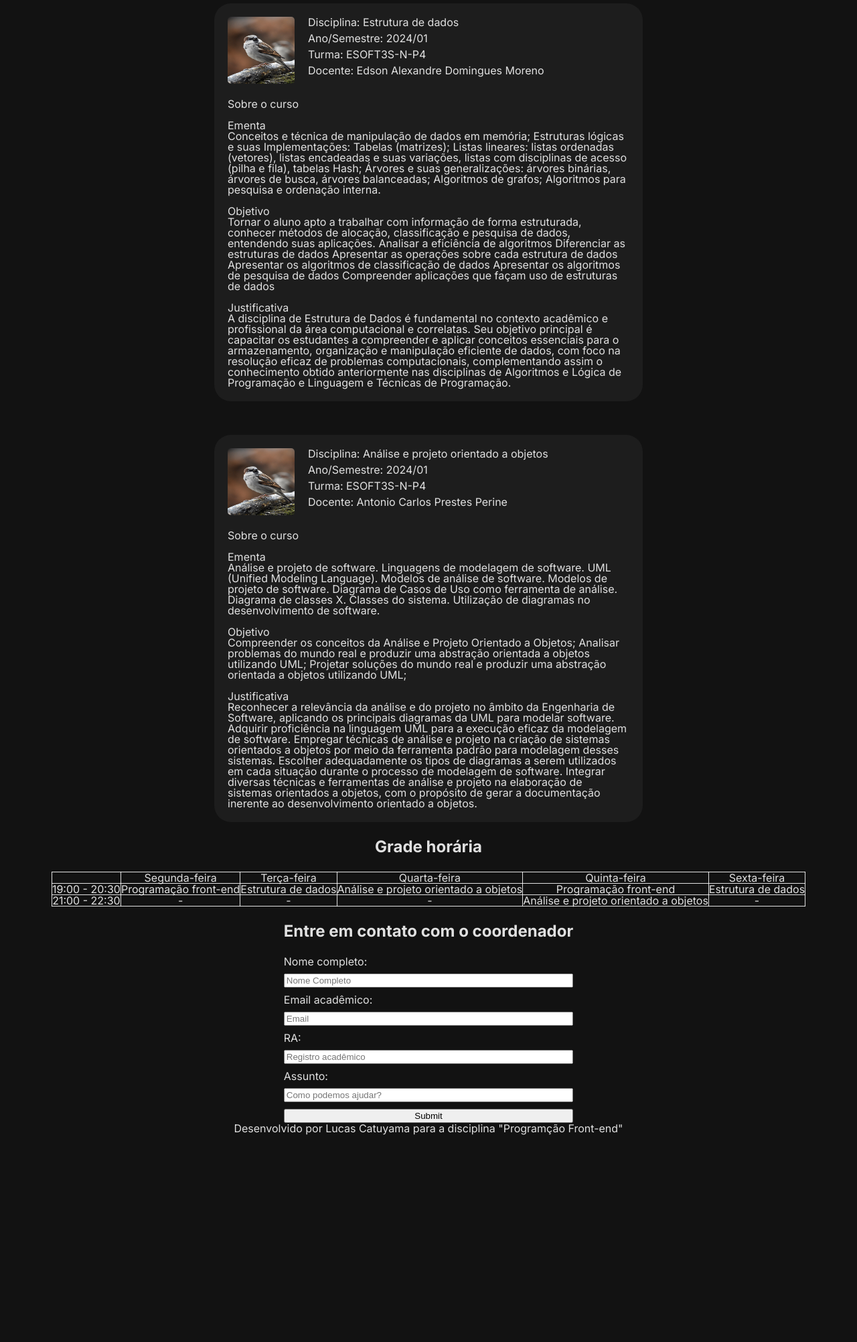
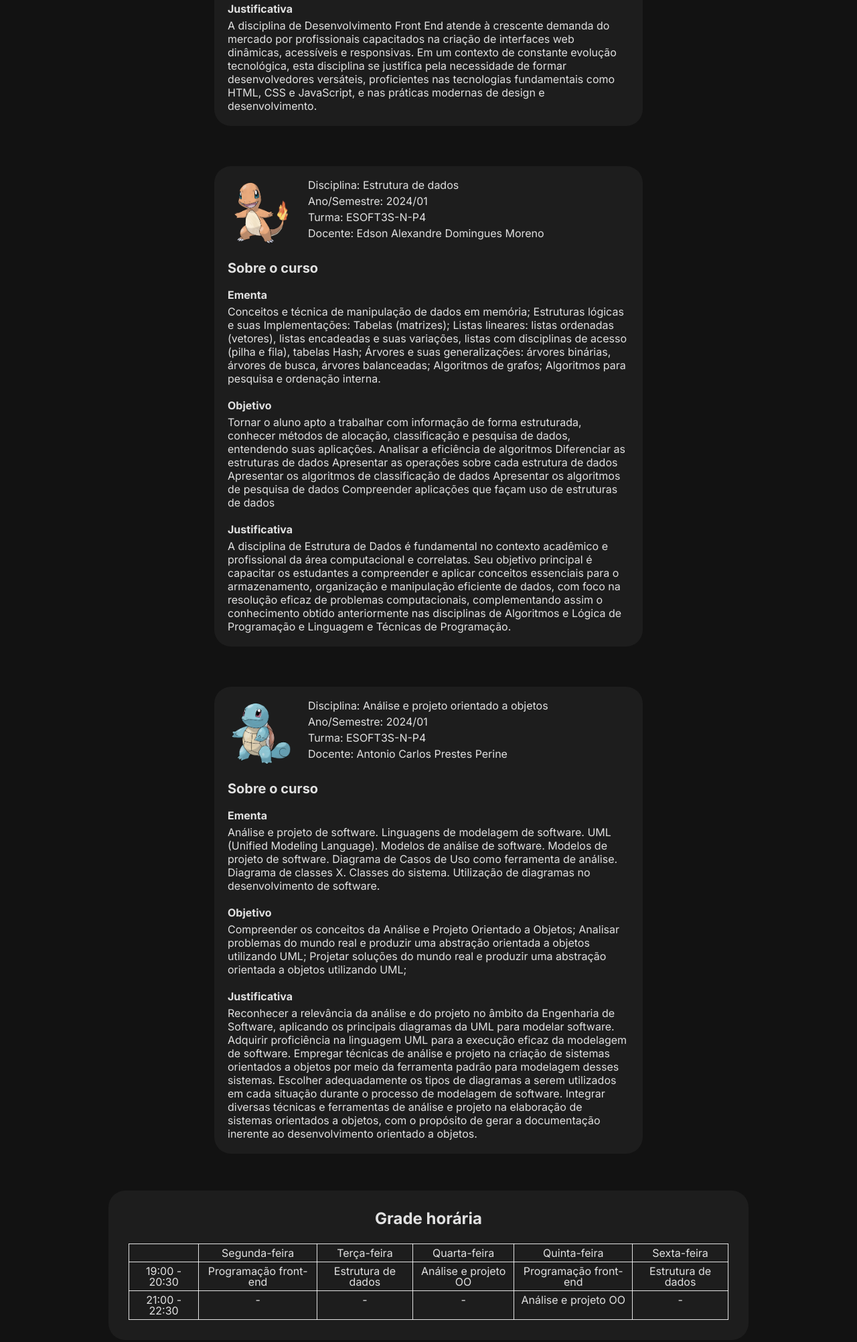
Before and after one commit to LucasCatuyama/UC-frontend-site-about-the-course, a plain HTML site: page index.html in a window 1280 px wide. Shown: the part 705-2708 px from the top of the page at 67% size. Before the commit the page ends 2399 px from the top, so only its background shows below. Drawn offline with Linux system fonts and the light colour scheme.

Commit message:
almost done

```diff
--- a/index.html
+++ b/index.html
@@ -16,7 +16,6 @@
     <title>3° Semestre</title>
   </head>
   <body>
-
     <header>
       <nav>
         <li class="menu">
@@ -45,8 +44,8 @@
           <div class="docente">
             <div class="docente__img">
               <img
-                src="./assets/imagem-temporaria.jpg"
-                alt="Imagem do professor de front-end."
+                src="./assets/Bulbasaur.png"
+                alt="Imagem do Bulbasaur."
               />
             </div>
             <div class="docente__text">
@@ -58,20 +57,19 @@
           </div>
           <div class="about">
             <h3>Sobre o curso</h3>
-          <br>
-          <p>Ementa</p>
-          <div class="line"></div>
+            <br />
+            <p class="about__topico">Ementa</p>
             <p>
-            Esta disciplina tem como objetivo introduzir os conceitos e técnicas
-            fundamentais para o desenvolvimento de interfaces de usuário na web,
-            abrangendo desde a estruturação do conteúdo com HTML até a
-            estilização com CSS e a programação comportamental com JavaScript e
-            TypeScript. Será dada ênfase à criação de aplicações web
-            responsivas, acessíveis e interativas, preparando o aluno para
+              Esta disciplina tem como objetivo introduzir os conceitos e
+              técnicas fundamentais para o desenvolvimento de interfaces de
+              usuário na web, abrangendo desde a estruturação do conteúdo com
+              HTML até a estilização com CSS e a programação comportamental com
+              JavaScript e TypeScript. Será dada ênfase à criação de aplicações
+              web responsivas, acessíveis e interativas, preparando o aluno para
               enfrentar os desafios do desenvolvimento front end moderno.
             </p>
-          <br>
-          <p>Objetivo</p>
+            <br />
+            <p class="about__topico">Objetivo</p>
             <p>
               Compreender os Conceitos Fundamentais de Desenvolvimento web
               Conhecer a arquitetura cliente-servidor, o padrão MVC, e a divisão
@@ -82,17 +80,17 @@
               específicos para o front end. Entender os princípios de design
               responsivo, usabilidade, e acessibilidade na web.
             </p>
-          <br>
-          <p>Justificativa</p>
+            <br />
+            <p class="about__topico">Justificativa</p>
 
             <p>
-            A disciplina de Desenvolvimento Front End atende à crescente demanda
-            do mercado por profissionais capacitados na criação de interfaces
-            web dinâmicas, acessíveis e responsivas. Em um contexto de constante
-            evolução tecnológica, esta disciplina se justifica pela necessidade
-            de formar desenvolvedores versáteis, proficientes nas tecnologias
-            fundamentais como HTML, CSS e JavaScript, e nas práticas modernas de
-            design e desenvolvimento.
+              A disciplina de Desenvolvimento Front End atende à crescente
+              demanda do mercado por profissionais capacitados na criação de
+              interfaces web dinâmicas, acessíveis e responsivas. Em um contexto
+              de constante evolução tecnológica, esta disciplina se justifica
+              pela necessidade de formar desenvolvedores versáteis, proficientes
+              nas tecnologias fundamentais como HTML, CSS e JavaScript, e nas
+              práticas modernas de design e desenvolvimento.
             </p>
           </div>
         </div>
@@ -101,8 +99,8 @@
           <div class="docente">
             <div class="docente__img">
               <img
-                src="./assets/imagem-temporaria.jpg"
-                alt="Imagem do professor de front-end."
+                src="./assets/Charmander.png"
+                alt="Imagem Charmander."
               />
             </div>
             <div class="docente__text">
@@ -114,39 +112,40 @@
           </div>
           <div class="about">
             <h3>Sobre o curso</h3>
-          <br>
-          <p>Ementa</p>
+            <br />
+            <p class="about__topico">Ementa</p>
             <p>
               Conceitos e técnica de manipulação de dados em memória; Estruturas
-            lógicas e suas Implementações: Tabelas (matrizes); Listas lineares:
-            listas ordenadas (vetores), listas encadeadas e suas variações,
-            listas com disciplinas de acesso (pilha e fila), tabelas Hash;
-            Árvores e suas generalizações: árvores binárias, árvores de busca,
-            árvores balanceadas; Algoritmos de grafos; Algoritmos para pesquisa
-            e ordenação interna.
+              lógicas e suas Implementações: Tabelas (matrizes); Listas
+              lineares: listas ordenadas (vetores), listas encadeadas e suas
+              variações, listas com disciplinas de acesso (pilha e fila),
+              tabelas Hash; Árvores e suas generalizações: árvores binárias,
+              árvores de busca, árvores balanceadas; Algoritmos de grafos;
+              Algoritmos para pesquisa e ordenação interna.
             </p>
-          <br>
-          <p>Objetivo</p>
+            <br />
+            <p class="about__topico">Objetivo</p>
             <p>
-            Tornar o aluno apto a trabalhar com informação de forma estruturada,
-            conhecer métodos de alocação, classificação e pesquisa de dados,
-            entendendo suas aplicações. Analisar a eficiência de algoritmos
-            Diferenciar as estruturas de dados Apresentar as operações sobre
-            cada estrutura de dados Apresentar os algoritmos de classificação de
-            dados Apresentar os algoritmos de pesquisa de dados Compreender
-            aplicações que façam uso de estruturas de dados
+              Tornar o aluno apto a trabalhar com informação de forma
+              estruturada, conhecer métodos de alocação, classificação e
+              pesquisa de dados, entendendo suas aplicações. Analisar a
+              eficiência de algoritmos Diferenciar as estruturas de dados
+              Apresentar as operações sobre cada estrutura de dados Apresentar
+              os algoritmos de classificação de dados Apresentar os algoritmos
+              de pesquisa de dados Compreender aplicações que façam uso de
+              estruturas de dados
             </p>
-          <br>
-          <p>Justificativa</p>
+            <br />
+            <p class="about__topico">Justificativa</p>
             <p>
               A disciplina de Estrutura de Dados é fundamental no contexto
               acadêmico e profissional da área computacional e correlatas. Seu
-            objetivo principal é capacitar os estudantes a compreender e aplicar
-            conceitos essenciais para o armazenamento, organização e manipulação
-            eficiente de dados, com foco na resolução eficaz de problemas
-            computacionais, complementando assim o conhecimento obtido
-            anteriormente nas disciplinas de Algoritmos e Lógica de Programação
-            e Linguagem e Técnicas de Programação.
+              objetivo principal é capacitar os estudantes a compreender e
+              aplicar conceitos essenciais para o armazenamento, organização e
+              manipulação eficiente de dados, com foco na resolução eficaz de
+              problemas computacionais, complementando assim o conhecimento
+              obtido anteriormente nas disciplinas de Algoritmos e Lógica de
+              Programação e Linguagem e Técnicas de Programação.
             </p>
           </div>
         </div>
@@ -154,14 +153,12 @@
           <div class="docente">
             <div class="docente__img">
               <img
-                src="./assets/imagem-temporaria.jpg"
-                alt="Imagem do professor de front-end."
+                src="./assets/Squirtle.png"
+                alt="Imagem do Squirtle."
               />
             </div>
             <div class="docente__text">
-              <h2>
-                Disciplina: Análise e projeto orientado a objetos
-              </h2>
+              <h2>Disciplina: Análise e projeto orientado a objetos</h2>
               <p>Ano/Semestre: 2024/01</p>
               <p>Turma: ESOFT3S-N-P4</p>
               <p>Docente: Antonio Carlos Prestes Perine</p>
@@ -169,30 +166,30 @@
           </div>
           <div class="about">
             <h3>Sobre o curso</h3>
-          <br>
-          <p>Ementa</p>
+            <br />
+            <p class="about__topico">Ementa</p>
             <p>
-            Análise e projeto de software. Linguagens de modelagem de software.
-            UML (Unified Modeling Language). Modelos de análise de software.
-            Modelos de projeto de software. Diagrama de Casos de Uso como
-            ferramenta de análise. Diagrama de classes X. Classes do sistema.
-            Utilização de diagramas no desenvolvimento de software.
+              Análise e projeto de software. Linguagens de modelagem de
+              software. UML (Unified Modeling Language). Modelos de análise de
+              software. Modelos de projeto de software. Diagrama de Casos de Uso
+              como ferramenta de análise. Diagrama de classes X. Classes do
+              sistema. Utilização de diagramas no desenvolvimento de software.
             </p>
-          <br>
-          <p>Objetivo</p>
+            <br />
+            <p class="about__topico">Objetivo</p>
             <p>
               Compreender os conceitos da Análise e Projeto Orientado a Objetos;
-            Analisar problemas do mundo real e produzir uma abstração orientada
-            a objetos utilizando UML; Projetar soluções do mundo real e produzir
-            uma abstração orientada a objetos utilizando UML;
+              Analisar problemas do mundo real e produzir uma abstração
+              orientada a objetos utilizando UML; Projetar soluções do mundo
+              real e produzir uma abstração orientada a objetos utilizando UML;
             </p>
-          <br>
-          <p>Justificativa</p>
+            <br />
+            <p class="about__topico">Justificativa</p>
             <p>
               Reconhecer a relevância da análise e do projeto no âmbito da
               Engenharia de Software, aplicando os principais diagramas da UML
-            para modelar software. Adquirir proficiência na linguagem UML para a
-            execução eficaz da modelagem de software. Empregar técnicas de
+              para modelar software. Adquirir proficiência na linguagem UML para
+              a execução eficaz da modelagem de software. Empregar técnicas de
               análise e projeto na criação de sistemas orientados a objetos por
               meio da ferramenta padrão para modelagem desses sistemas. Escolher
               adequadamente os tipos de diagramas a serem utilizados em cada
@@ -220,7 +217,7 @@
             <td>19:00 - 20:30</td>
             <td>Programação front-end</td>
             <td>Estrutura de dados</td>
-            <td>Análise e projeto orientado a objetos</td>
+            <td>Análise e projeto OO</td>
             <td>Programação front-end</td>
             <td>Estrutura de dados</td>
           </tr>
@@ -229,7 +226,7 @@
             <td>-</td>
             <td>-</td>
             <td>-</td>
-            <td>Análise e projeto orientado a objetos</td>
+            <td>Análise e projeto OO</td>
             <td>-</td>
           </tr>
         </table>
@@ -237,30 +234,41 @@
 
       <section id="contato" class="formulario">
         <p>Entre em contato com o coordenador</p>
-        <form ction="/action_page.php" target="_blank" method="post" autocomplete="on">
+        <form
+          action="https://formsubmit.co/18e13a898e5706db2bcd0afb6cc63204"
+          target="_blank"
+          method="post"
+          autocomplete="on"
+        >
           <div class="formulario__input">
-
                 <label for="">Nome completo:</label>
-          <input type="text" placeholder="Nome Completo">
+                <input type="text" placeholder="Nome Completo" />
                 <label for="">Email acadêmico:</label>
-          <input type="email" placeholder="Email">
+                <input type="email" placeholder="Email" />
                 <label for="">RA:</label>
-          <input type="text" placeholder="Registro acadêmico">
+                <input type="text" placeholder="Registro acadêmico" />
             <label for="">Assunto:</label>
-          <input type="text" placeholder="Como podemos ajudar?">
-          <input type="submit">
+            <textarea id="mensagem" name="mensagem" rows="8" required placeholder="Como podemos ajudar?"></textarea>
+            <input class="submeter" type="submit" />
           </div>
-
         </form>
       </section>
-
     </main>
 
     <footer>
       <p>
         Desenvolvido por Lucas Catuyama para a disciplina "Programção Front-end"
       </p>
+      <div class="footer__contato">
+        <div>
+          <img src="./assets/linkedin-logo.png" alt="Logotipo da LinkedIn." />
+          <a href="https://www.linkedin.com/in/lucascatuyama/">LinkedIn</a>
+        </div>
+        <div>
+          <img src="./assets/github-logo.png" alt="Logotipo do Github." />
+          <a href="https://github.com/LucasCatuyama">Github</a>
+        </div>
+      </div>
     </footer>
-
   </body>
 </html>
--- a/styles/style.css
+++ b/styles/style.css
@@ -1,5 +1,5 @@
 body {
-    width: 100vw;
+    width: 100%;
     height: 100vh;
     font-family: var(--main-font);
     color: var(--main-text);
@@ -10,24 +10,25 @@ body {
 
 /*Cabeçalho*/
 header {
-    width: 100vw;
-    height: 50px;
+    width: 100%;
+    height: 12%;
     display: flex;
     justify-content: center;
     align-items: center;
+    background-color: var(--card-black);
 }
 
 .menu {
     display: flex;
-    gap: 50px;
 }
 
 .menu a {
     color: var(--main-text);
+    padding: 23px;
 }
 
 .menu a:hover {
-    color: tomato;
+    border-bottom: solid 2px #fff;
 }
 
 main {
@@ -42,8 +43,7 @@ main {
     height: auto;
     display: flex;
     flex-direction: column;
-    gap: 50px;
-
+    margin-top: 30px;
 }
 
 img {
@@ -55,6 +55,7 @@ img {
 .disciplinas {
     background-color: var(--card-black);
     border-radius: 25px;
+    margin: 30px 0px;
 }
 
 .docente {
@@ -71,15 +72,34 @@ img {
 
 .about {
     padding: 0 20px 20px 20px;
+    line-height: 20px;
+}
+
+.about h3 {
+    font-size: 20px;
+}
+
+.about h3, .about__topico {
+    font-weight: 700;
+}
+
+.about__topico {
+    margin-bottom: 5px;
 }
 
 .horario {
     text-align: center;
     margin: 25px 0;
+    background-color: var(--card-black);
+    width: 70%;
+    height: auto;
+    padding: 30px;
+    border-radius: 25px;
 }
 
 table, th, td {
     border: 1px solid var(--main-text);
+    padding: 5px;
 }
 
 .horario h2 {
@@ -89,9 +109,15 @@ table, th, td {
 }
 
 .formulario {
+    background-color: var(--card-black);
+    width: 40%;
+    height: auto;
+    padding: 50px 50px 20px 50px;
+    margin: 30px 0 60px 0;
     text-align: center;
     display: flex;
     flex-direction: column;
+    border-radius: 25px;
 }
 
 .formulario p {
@@ -104,9 +130,56 @@ table, th, td {
     display: flex;
     flex-direction: column;
     text-align: left;
-    gap: 10px;
+}
+
+.formulario__input label {
+    margin-bottom: 10px;
+}
+
+.formulario__input input {
+    margin-bottom: 30px;
+    padding: 3px 0;
+}
+
+.formulario__input input:hover {
+    margin-bottom: 30px;
+    padding: 3px 0;
+    border: solid 2px #4283C4;
+}
+
+.submeter {
+    margin-top: 30px;
+
+}
+
+.submeter:hover {
+    background-color: #4283C4;
+    border-color: #4283C4;
+    color: var(--main-text);
 }
 
 footer {
+    display: flex;
+    flex-direction: column;
+    justify-content: center;
+    gap: 10%;
     text-align: center;
+    width: 100%;
+    height: 15%;
+    background-color: var(--card-black);
 }
+
+.footer__contato {
+    display: flex;
+    justify-content: center;
+    gap: 5%;
+}
+
+footer img {
+    width: 16px;
+    height: auto;
+}
+
+footer a {
+    color: var(--main-text);
+}
```
Also changed, not shown: assets/Bulbasaur.png (added), assets/Charmander.png (added), assets/Squirtle.png (added), assets/github-logo.png (added), assets/linkedin-logo.png (added). Lines whose indentation alone changed are shown as unchanged.
